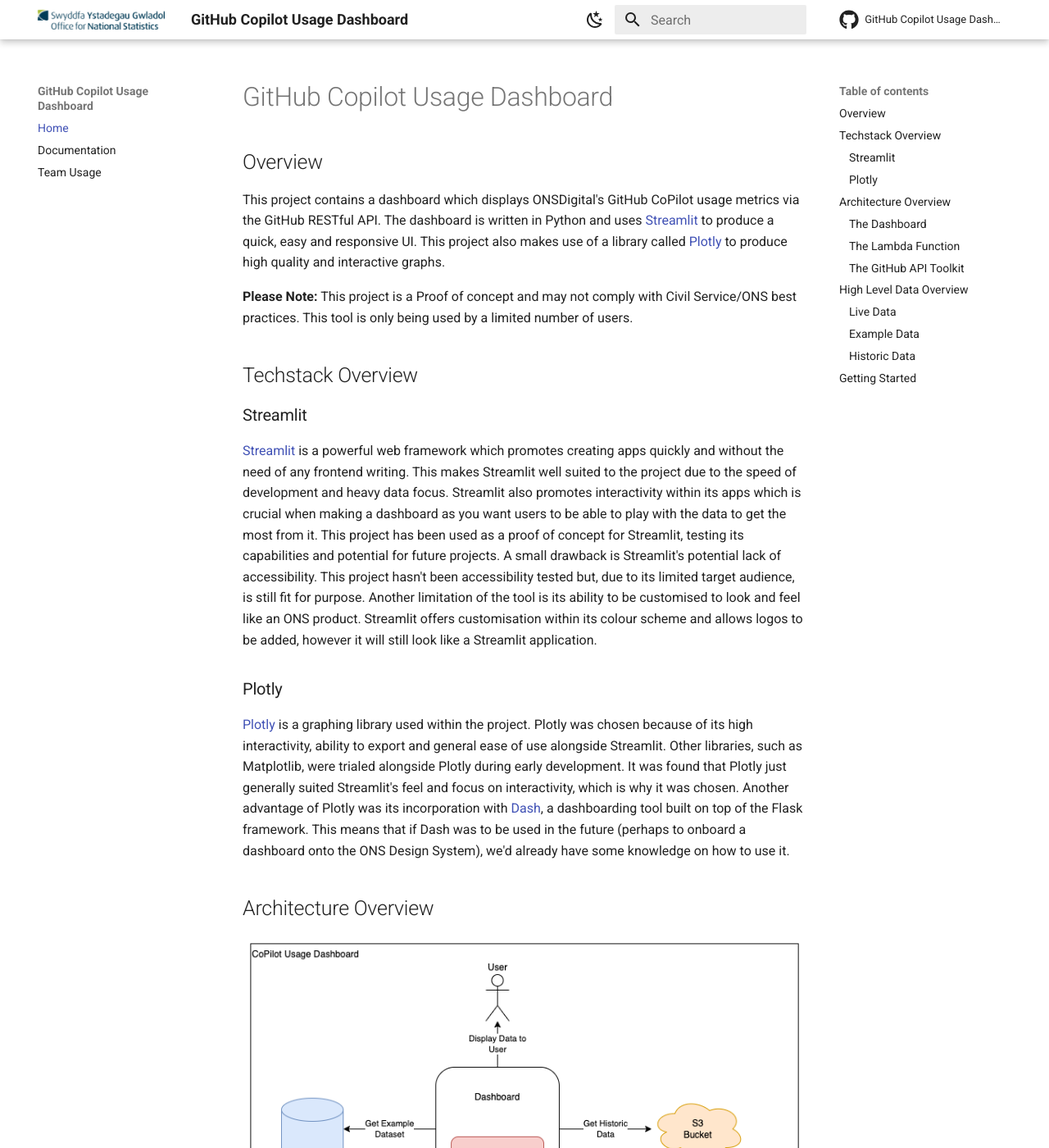
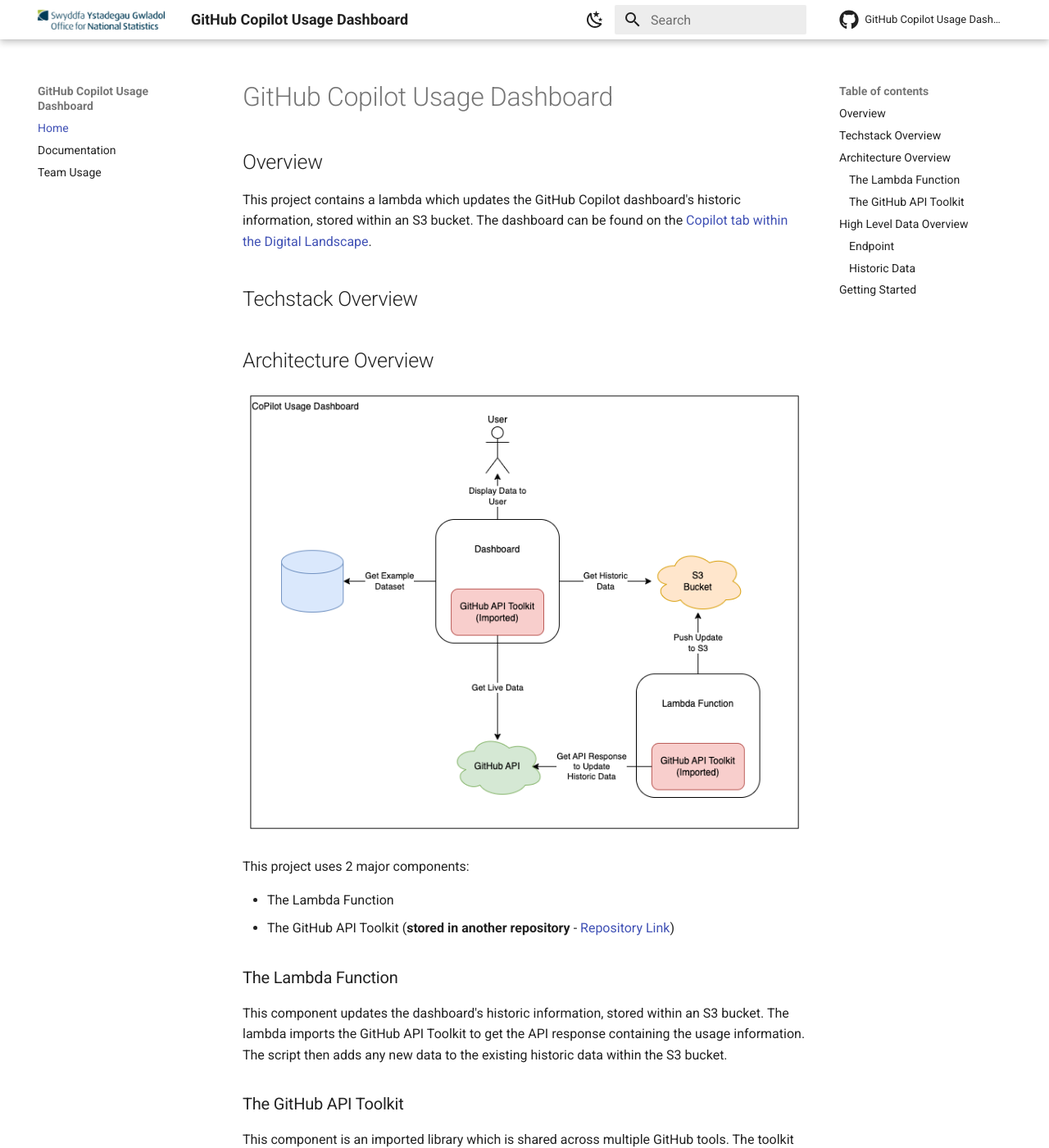
Before and after one commit to ONS-Innovation/github-copilot-usage-dashboard, an MkDocs documentation site: the page built from docs/index.md, in a window 1280 px wide and 1400 px high. Shown: the whole window at 82% size. Built offline with MkDocs 1.6.1 and Material for MkDocs 9.7.7, drawn with Linux system fonts in a browser that asks for light colours; comment, search, counter and statistics services are not loaded; some of the changed text lies outside the part shown.

Commit message:
Remove old info from docs

```diff
--- a/docs/index.md
+++ b/docs/index.md
@@ -2,32 +2,17 @@
 
 ## Overview
 
-This project contains a dashboard which displays ONSDigital's GitHub CoPilot usage metrics via the GitHub RESTful API. The dashboard is written in Python and uses [Streamlit](https://streamlit.io/) to produce a quick, easy and responsive UI. This project also makes use of a library called [Plotly](https://plotly.com/python/) to produce high quality and interactive graphs.
-
-**Please Note:** This project is a Proof of concept and may not comply with Civil Service/ONS best practices. This tool is only being used by a limited number of users.
+This project contains a lambda which updates the GitHub Copilot dashboard's historic information, stored within an S3 bucket. The dashboard can be found on the [Copilot tab within the Digital Landscape](digital-landscape.sdp-prod.aws.onsdigital.uk/copilot).
 
 ## Techstack Overview
-### Streamlit
-
-[Streamlit](https://streamlit.io/) is a powerful web framework which promotes creating apps quickly and without the need of any frontend writing. This makes Streamlit well suited to the project due to the speed of development and heavy data focus. Streamlit also promotes interactivity within its apps which is crucial when making a dashboard as you want users to be able to play with the data to get the most from it. This project has been used as a proof of concept for Streamlit, testing its capabilities and potential for future projects. A small drawback is Streamlit's potential lack of accessibility. This project hasn't been accessibility tested but, due to its limited target audience, is still fit for purpose. Another limitation of the tool is its ability to be customised to look and feel like an ONS product. Streamlit offers customisation within its colour scheme and allows logos to be added, however it will still look like a Streamlit application.
-
-### Plotly
-
-[Plotly](https://plotly.com/python/) is a graphing library used within the project. Plotly was chosen because of its high interactivity, ability to export and general ease of use alongside Streamlit. Other libraries, such as Matplotlib, were trialed alongside Plotly during early development. It was found that Plotly just generally suited Streamlit's feel and focus on interactivity, which is why it was chosen. Another advantage of Plotly was its incorporation with [Dash](https://dash.plotly.com/), a dashboarding tool built on top of the Flask framework. This means that if Dash was to be used in the future (perhaps to onboard a dashboard onto the ONS Design System), we'd already have some knowledge on how to use it.
-
 ## Architecture Overview
 
 ![Architecture Diagram](./diagrams/architecture.png)
 
-This project uses 3 major components:
+This project uses 2 major components:
 
-- The Dashboard
 - The Lambda Function
 - The GitHub API Toolkit (**stored in another repository** - [Repository Link](https://github.com/ONS-Innovation/github-api-package))
-
-### The Dashboard
-
-This component is responsible for displaying data back to the user. The dashboard gathers live data from the GitHub API using the API Toolkit. If this process fails, it will display the example dataset (stored within ./src/example_data) instead. The dashboard also gathers the historic data from an S3 bucket.
 
 ### The Lambda Function
 
@@ -38,28 +23,14 @@
 This component is an imported library which is shared across multiple GitHub tools. The toolkit allows applications to make authenticated requests to the GitHub API. It is imported and used by both the dashboard and lambda function.
 
 ## High Level Data Overview
-### Live Data
+### Endpoint
 
-The data used within this section of the tool is pulled directly from the GitHub API at runtime. This data is dependant on a GitHub App being setup within the target organisation, with the correct permissions (as outlined in the [README](https://github.com/ONS-Innovation/github-copilot-usage-dashboard/blob/master/README.md)).
-
-### Example Data
-
-In the event that the dashboard cannot access live data from the GitHub API, the dashboard has an example dataset stored within the repository. These have been sourced from [this repository](https://github.com/octodemo/Copilot-Usage-Dashboard/tree/main). The datasets mirror the response which an API call would make.
-
-The 2 datasets are:
-
-- copilot_usage_data.json (from [this endpoint](https://docs.github.com/en/rest/copilot/copilot-usage?apiVersion=2022-11-28#get-a-summary-of-copilot-usage-for-organization-members))
-- copilot_seats_data.json (from [this enpoint](https://docs.github.com/en/rest/copilot/copilot-user-management?apiVersion=2022-11-28#list-all-copilot-seat-assignments-for-an-organization))
-
-These endpoints are both in beta (as of 21/05/24) and may change in the future.
+The Copilot usage data endpoint can be found [here](https://docs.github.com/en/rest/copilot/copilot-usage?apiVersion=2022-11-28#get-a-summary-of-copilot-usage-for-organization-members).
 
 ### Historic Data
 
-This section gathers data from AWS' S3. The CoPilot usage endpoints have a limitation where they only return the last 28 days worth of information. To get around this, the project has an AWS Lambda function which periodically stores data within an S3 bucket. For more information, look at the README.md within the /aws_lambda_script directory ([link](https://github.com/ONS-Innovation/github-copilot-usage-dashboard/blob/master/aws_lambda_scripts/README.md)).
+This section gathers data from AWS S3. The Copilot usage endpoints have a limitation where they only return the last 28 days worth of information. To get around this, the project has an AWS Lambda function which periodically stores data within an S3 bucket.
 
 ## Getting Started
 
-To setup and use the project, please refer to the READMEs placed within each module.
-
-- [Dashboard Setup](https://github.com/ONS-Innovation/github-copilot-usage-dashboard/blob/master/README.md)
-- [Lambda Setup](https://github.com/ONS-Innovation/github-copilot-usage-dashboard/blob/master/aws_lambda_scripts/README.md)
+To setup and use the project, please refer to the [README](https://github.com/ONS-Innovation/github-copilot-usage-dashboard/blob/master/README.md).
```
Also changed, not shown: docs/documentation.md (+1 -1 lines), docs/team_usage.md (+6 -6 lines).
